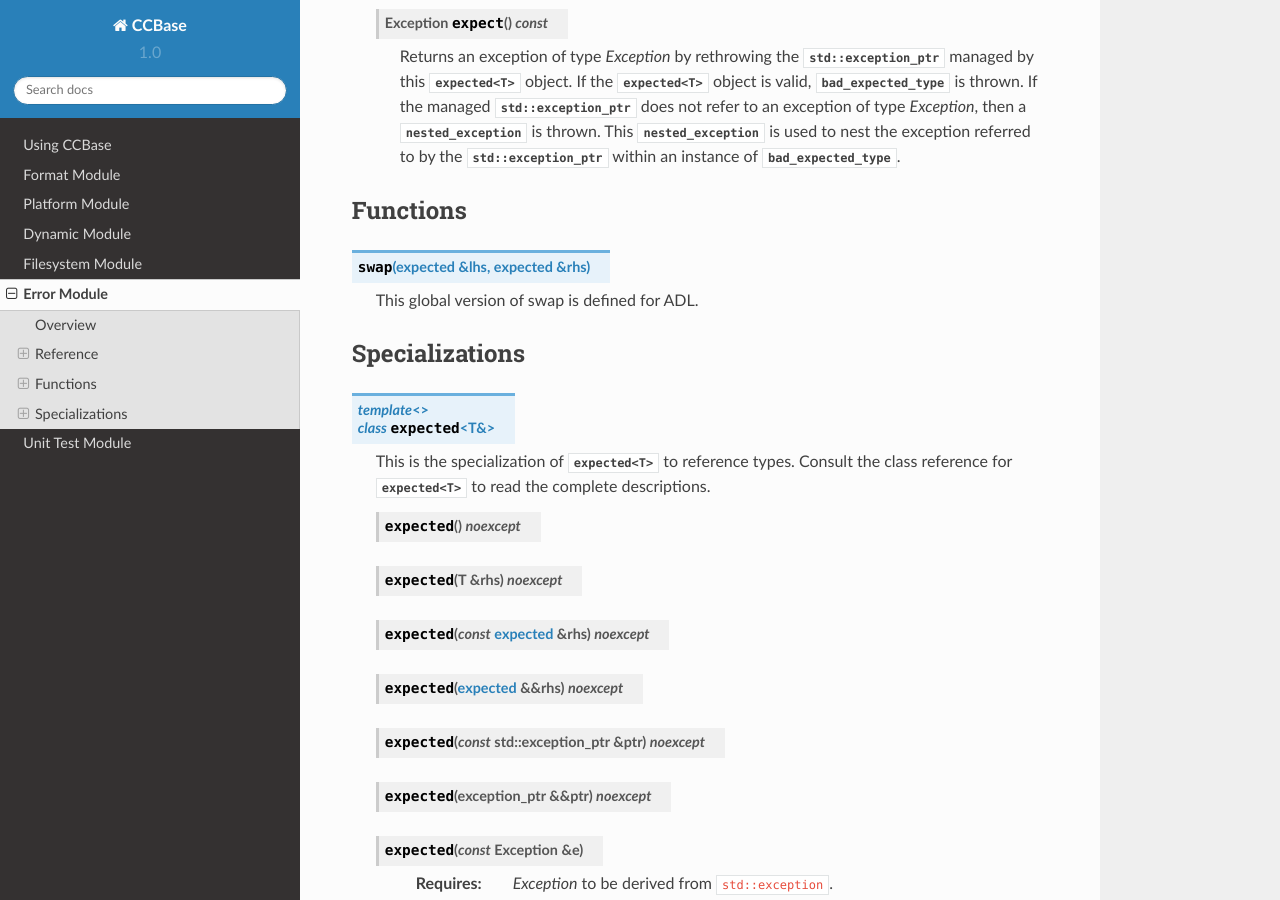
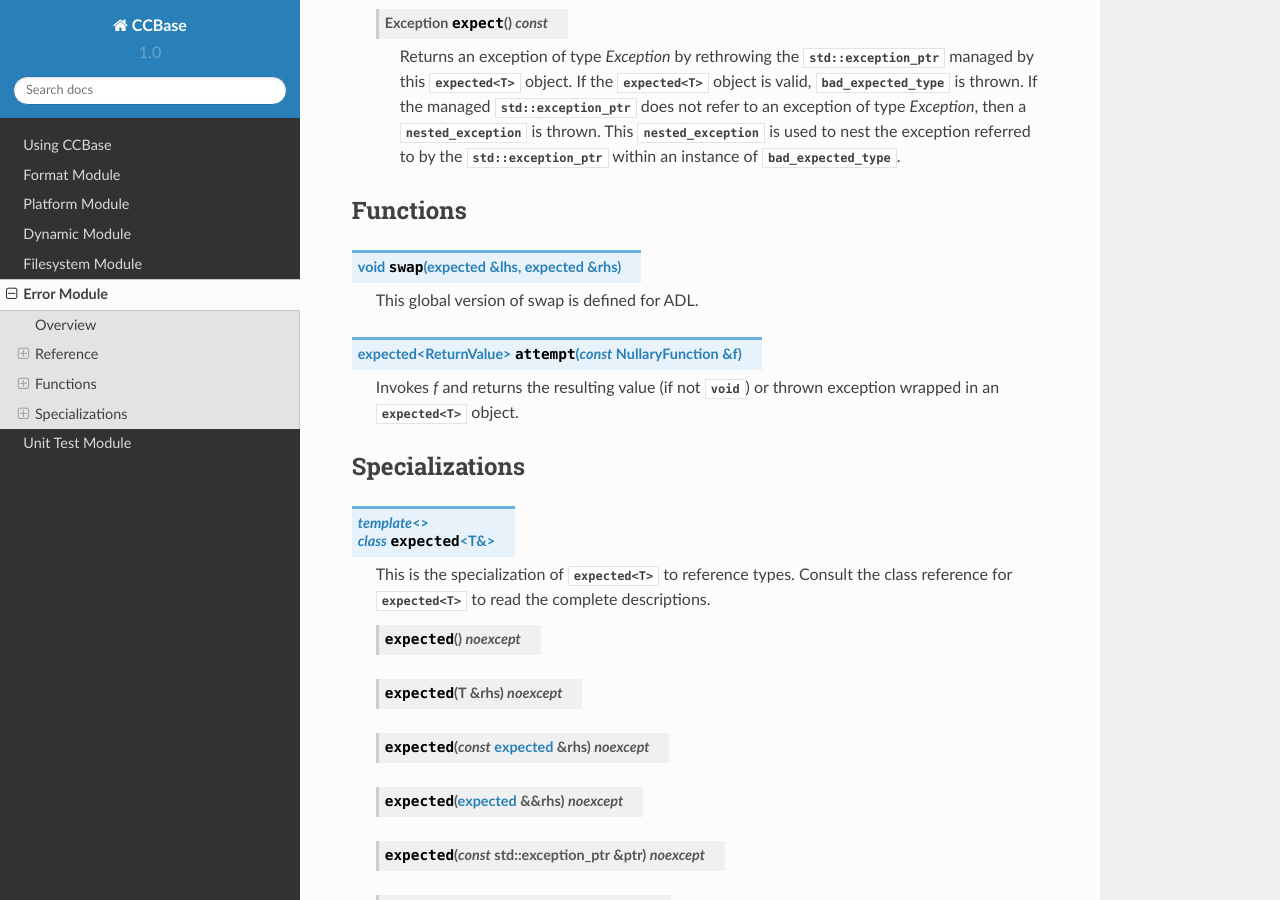
Before and after one commit to adityaramesh/ccbase, a Sphinx documentation site: the page built from docs/error.rst, in a window 1280 px wide and 900 px high, scrolled down 7900 px. Built offline with Sphinx 7.4.7 and the Read the Docs theme 2.0.0, drawn with Linux system fonts in a browser that asks for light colours.

Commit message:
Added attempt() function and updated documentation.

```diff
--- a/docs/error.rst
+++ b/docs/error.rst
@@ -384,9 +384,14 @@ Reference
 Functions
 ---------
 
-.. function:: swap(expected& lhs, expected& rhs)
+.. function:: void swap(expected& lhs, expected& rhs)
 
    This global version of swap is defined for ADL.
+
+.. function:: expected<ReturnValue> attempt(const NullaryFunction& f)
+
+   Invokes *f* and returns the resulting value (if not :type:`void`) or thrown
+   exception wrapped in an |expected| object.
 
 Specializations
 ---------------
```
Also changed, not shown: 2 other files.
